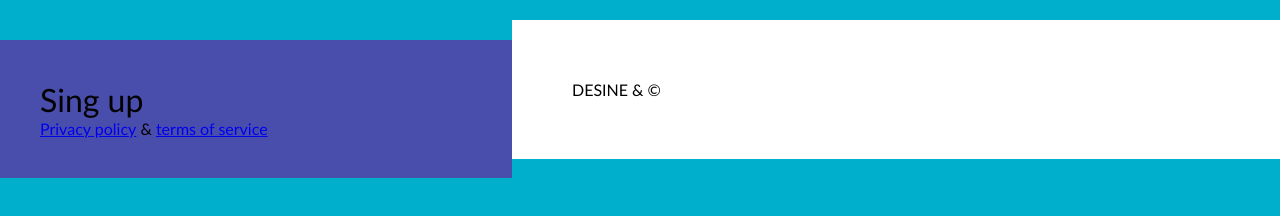
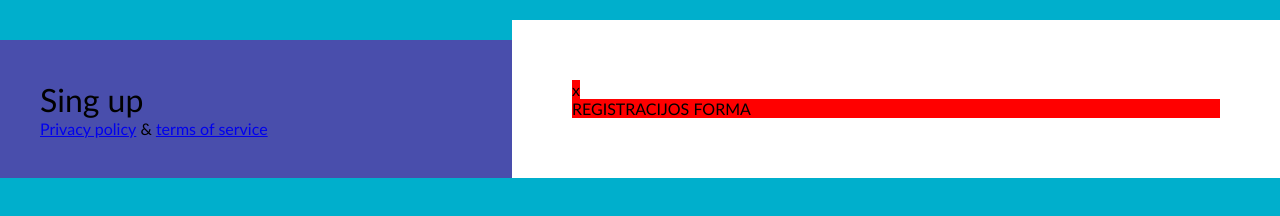
Before and after one commit to linajja/4-Sign-up, a website: page index.html in a window 1280 px wide. Drawn offline with Linux system fonts and the light colour scheme.

Commit message:
right column style almost

```diff
--- /dev/null
+++ b/css/form.css
@@ -0,0 +1,5 @@
+.form {
+    display: inline-block;
+    width: 100%;
+    background-color: red;
+}
--- a/css/main.css
+++ b/css/main.css
@@ -49,3 +49,7 @@ main{
     margin-top: 20px;
     background-color: #ffffff;
 }
+.close {
+    display: inline-block;
+    background-color: red;
+}
--- a/index.html
+++ b/index.html
@@ -12,7 +12,12 @@
     <meta name="msapplication-TileColor" content="#da532c">
     <meta name="theme-color" content="#ffffff">
     <link rel="short icon" href="./favicon.ico" type="image/x-icon">
+    <!--components-->
+    <link rel="stylesheet" href="./css/form.css">
+
+    <!--custom styles-->
     <link rel="stylesheet" href="./css/main.css">
+
 
 </head>
 <body>
@@ -26,7 +31,11 @@
         </div>
     </div>
     <div class="right-column">
-        DESINE &amp; &copy;
+         <div class="close">x</div>
+         <form class="form">
+            REGISTRACIJOS FORMA
+         </form>
+
     </div>
 </main>
 </body>
```
